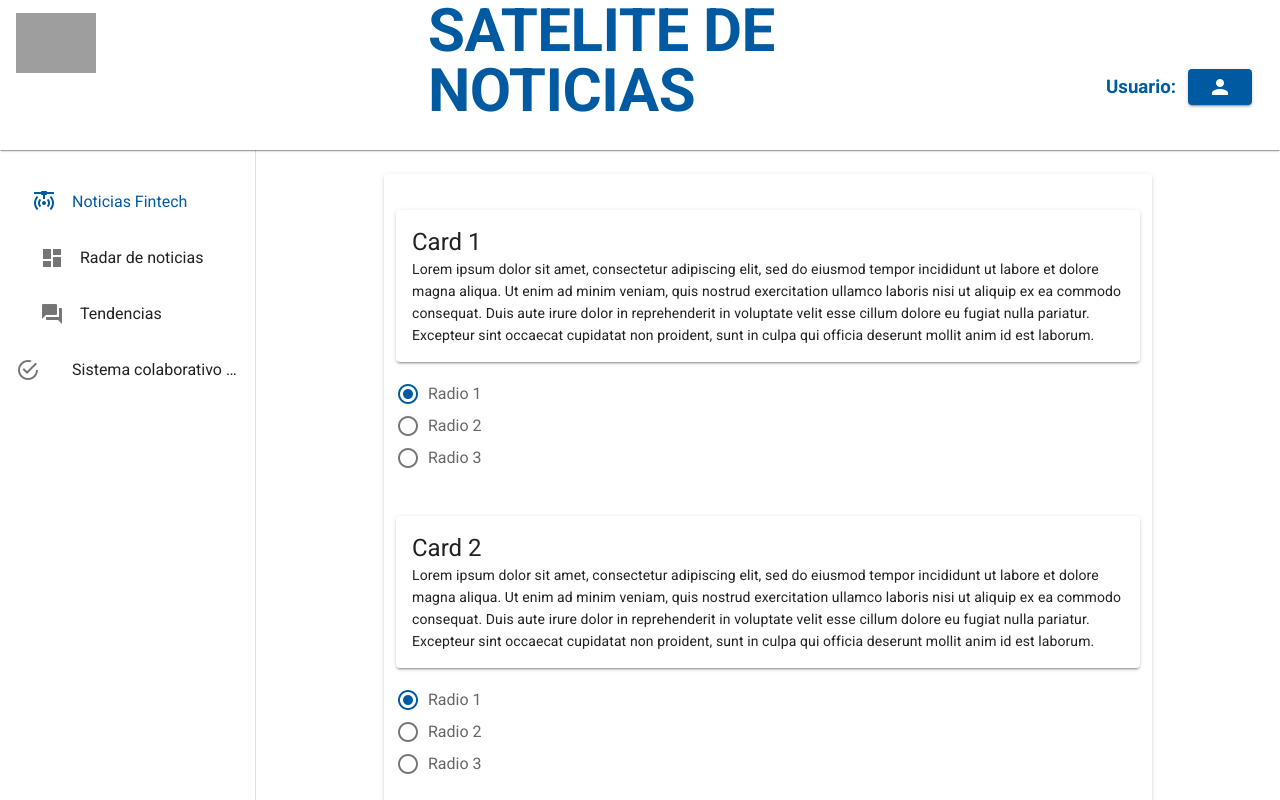
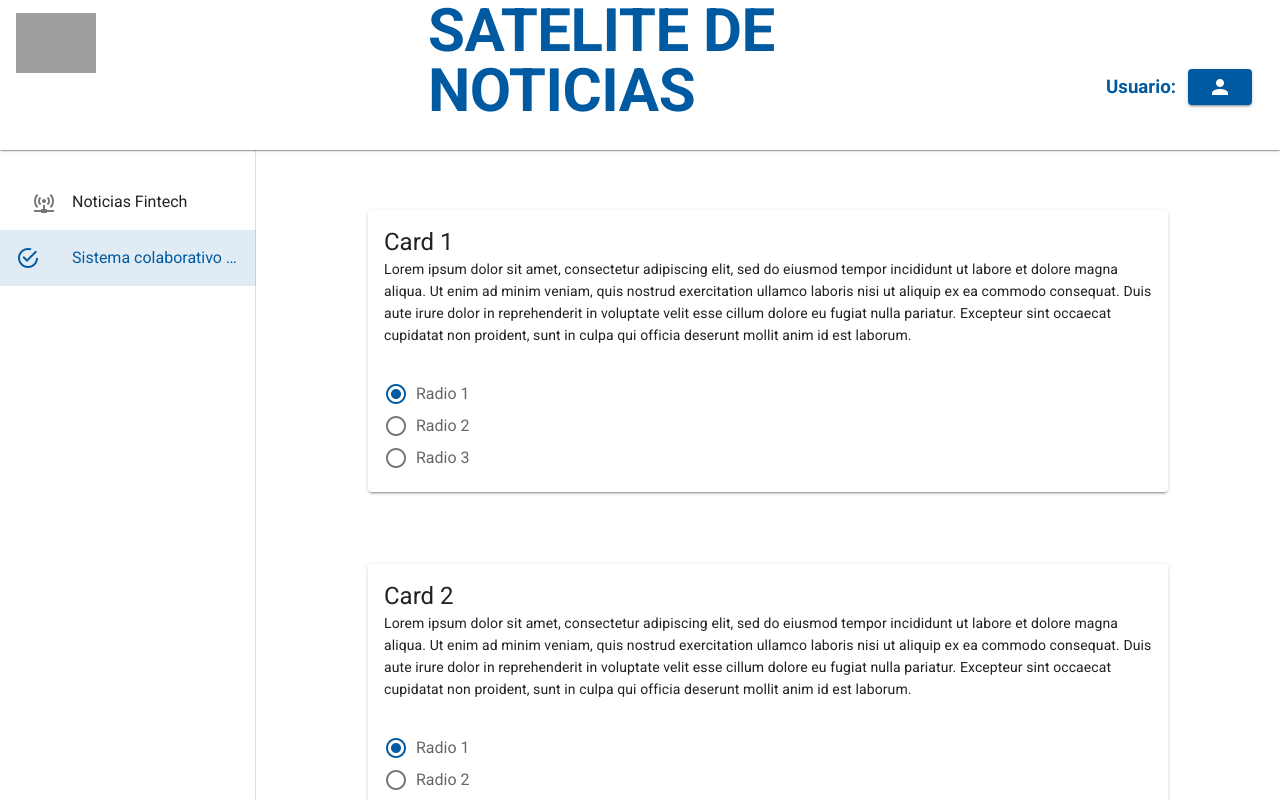
Before and after one commit to Observatoriolab/SateliteNoticias_Front, a Vue app: page /sentiment-analysis in a window 1280 px wide. Shown: the top 800 px of the page. Built offline with nearby package versions, Linux system fonts and the light colour scheme; grey boxes are pictures that could not be loaded.

Commit message:
Fixing sentiment analysis card's width and left menu

```diff
--- a/src/components/Banner/SidePanel.vue
+++ b/src/components/Banner/SidePanel.vue
@@ -4,7 +4,7 @@
   <div class="">
       <v-list >
           <v-list-group
-            :value="true"
+
             prepend-icon="mdi-access-point-network"
             sub-group
             color="primary"
@@ -21,6 +21,7 @@
                 <v-list-item
                     v-for="item in items"
                     :key="item.title"
+
                     @click.stop="newsToggler(item.title)"
 
                 >
@@ -42,6 +43,9 @@
         <v-list-item
                 :href="'/sentiment-analysis'"
                 :height="'300px'"
+                v-model="selectedItem2"
+                                    color="primary"
+
               >
                       <v-list-item-icon>
                         <v-icon>{{ sentiment.icon }}</v-icon>
@@ -90,7 +94,9 @@ export default {
           title:'Sistema colaborativo de diccionarios',
           icon: 'mdi-checkbox-marked-circle-outline'
         },
-        selectedItem:0
+        selectedItem:0,
+        selectedItem2:0
+
     //
   }),
   computed: {
@@ -157,8 +163,16 @@ export default {
     console.log(this.currentRouteName)
     if(this.currentRouteName !== 'MainFeed'){
         this.selectedItem = undefined
+        this.selectedItem2 = 1
+    }
+    else{
+      this.selectedItem2 = 0
     }
 
   },
+  beforeUpdate(){
+    console.log('me cambie')
+    this.selectedItem2 = undefined
+  }
 };
 </script>
--- a/src/views/SentimentAnalysis.vue
+++ b/src/views/SentimentAnalysis.vue
@@ -1,8 +1,6 @@
 <template>
 
-        <div >
-
-           <v-card class="flex-column mx-auto mt-6 mb-6" width="75%">
+           <div>
 
             <v-container>
                 <v-row >
@@ -16,7 +14,7 @@
                         cols="12"
                     >
                         <v-card
-
+                             class="flex-column mx-auto mt-6 mb-6" width="80%"
                             :id="item.id"
                         >
                             <div class="d-flex flex-no-wrap justify-space-between">
@@ -30,7 +28,7 @@
                                 </div>
 
                             </div>
-                        </v-card>
+                            <div  class="d-flex flex-no-wrap justify-start px-4">
                                     <v-radio-group v-model="radioGroup">
                                         <v-radio
                                             v-for="n in 3"
@@ -39,11 +37,16 @@
                                             :value="n"
                                         ></v-radio>
                                     </v-radio-group>
+                            </div>
+
+
+
+                        </v-card>
+
 
                     </v-col>
                 </v-row>
             </v-container>
-            </v-card>
             </div>
 
 </template>
```
Lines whose indentation alone changed are shown as unchanged.
